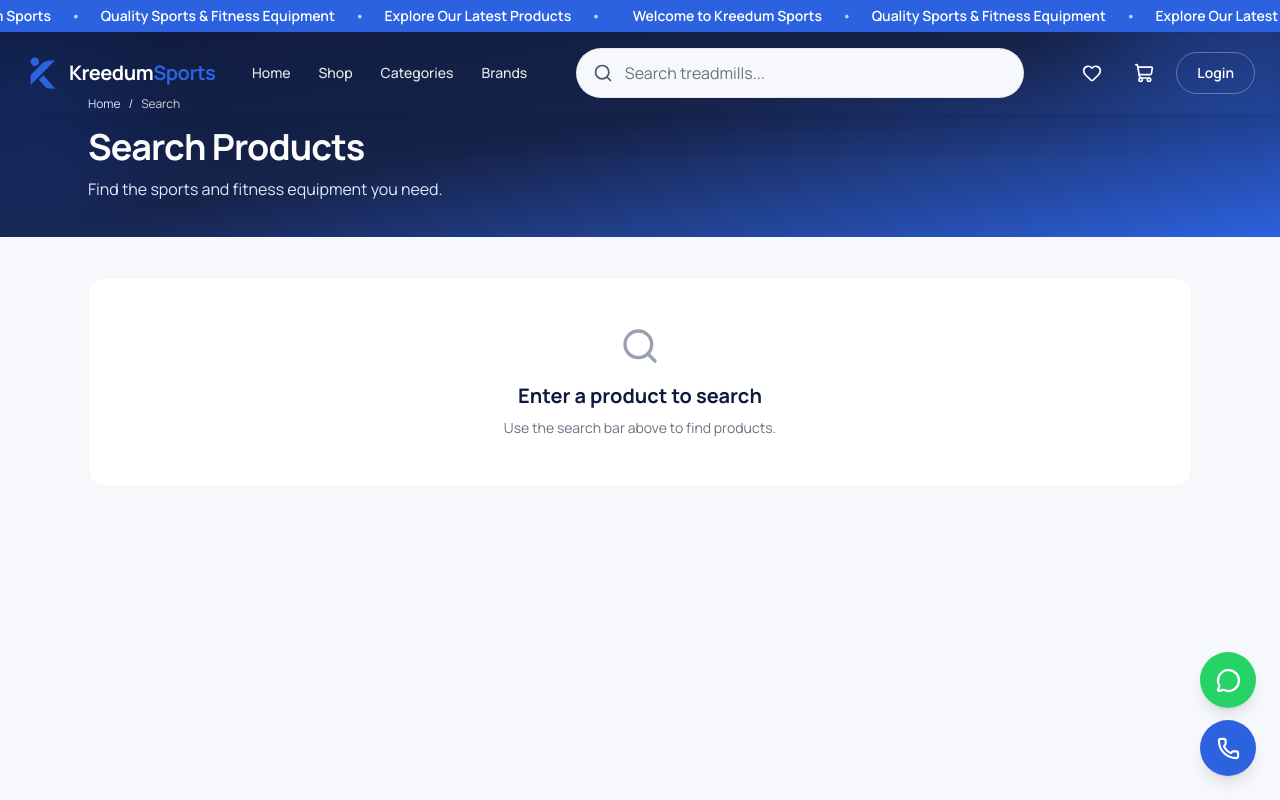
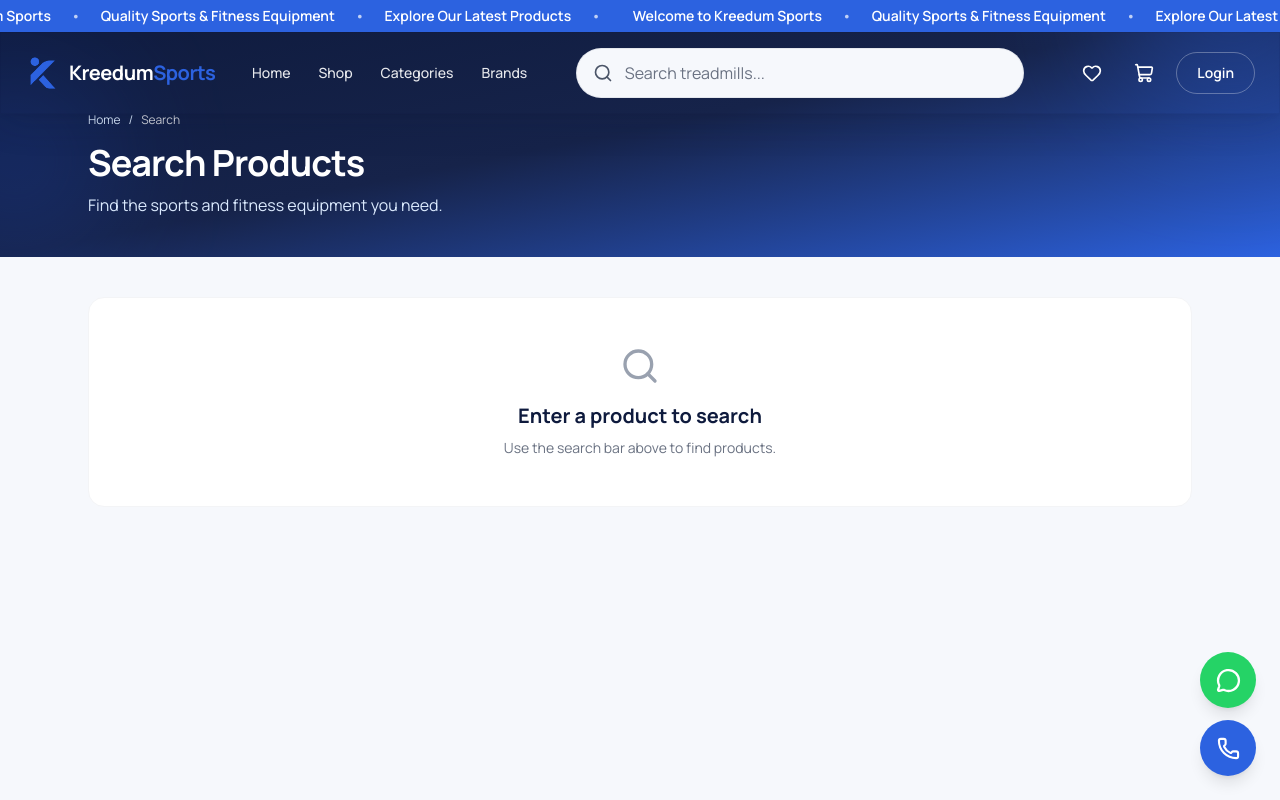
Before and after one commit to kreedum-web/kreedum_frontend, a React (Vite) app: page /search in a window 1280 px wide. Shown: the top 800 px of the page. Built offline with nearby package versions, Linux system fonts and the light colour scheme.

Commit message:
fix: adjust product page header spacing

```diff
--- a/src/components/layout/InnerPageHeader.jsx
+++ b/src/components/layout/InnerPageHeader.jsx
@@ -19,7 +19,7 @@ export default function InnerPageHeader({
 
       {/* <div className="relative max-w-6xl mx-auto px-6 pt-24 pb-9"> */}
 
-<div className="relative max-w-6xl mx-auto px-6 pt-36 pb-9 md:pt-24">
+<div className="relative max-w-6xl mx-auto px-6 pt-48 pb-9 md:pt-28 md:pb-10">
         {/* Breadcrumb */}
         {breadcrumbs.length > 0 && (
           <nav
```
